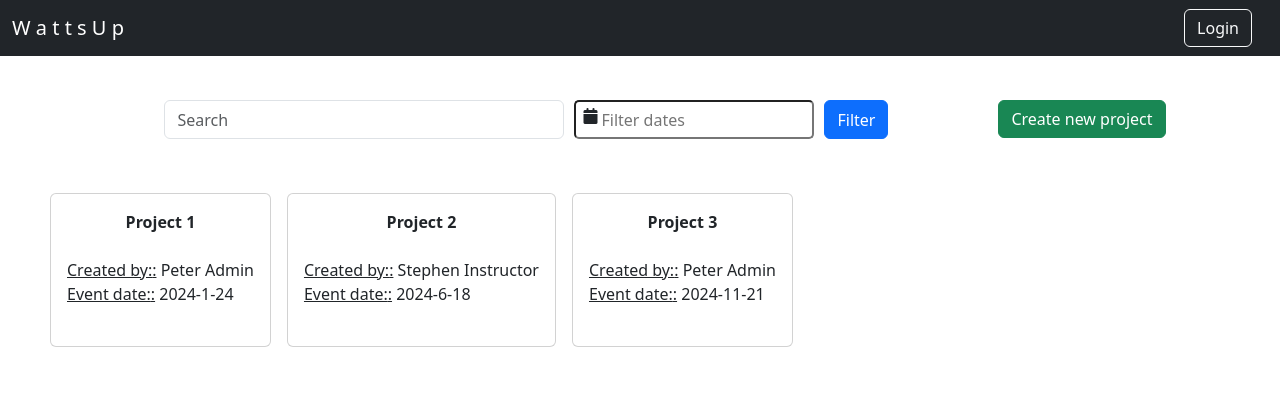
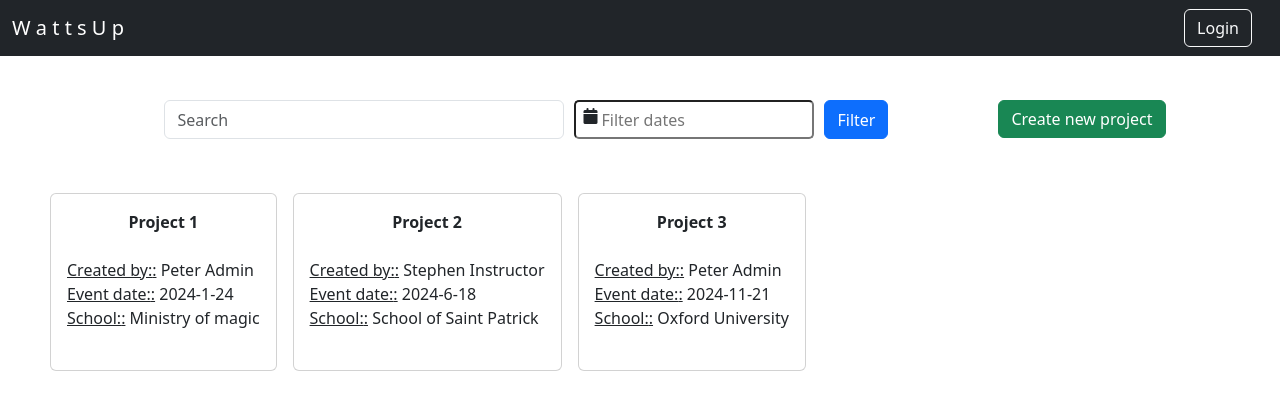
Before and after one commit to matejkrsek/uu_wattsUp_FE_test, a React (Create React App) app: page / in a window 1280 px wide. Shown: the top 410 px of the page. Built offline with nearby package versions, Linux system fonts and the light colour scheme.

Commit message:
update create project

```diff
--- a/src/bricks/Card.js
+++ b/src/bricks/Card.js
@@ -19,6 +19,8 @@ function Tile({ project, users }) {
           <u>{"Created by:"}:</u> {createdByUser ? createdByUser.name : "Unknown"}
           <br />
           <u>{"Event date:"}:</u> {project.date}
+          <br />
+          <u>{"School:"}:</u> {project.school}
         </div>
         <br />
       </Card.Body>
--- a/src/mockData/projects.json
+++ b/src/mockData/projects.json
@@ -3,7 +3,7 @@
     "id": "123",
     "name": "Project 1",
     "date": "2024-1-24",
-    "school": "School beta ",
+    "school": "Ministry of magic",
     "description": "Brief description of the project",
     "createdBy": "111",
     "student": "333",
@@ -15,7 +15,7 @@
     "id": "456",
     "name": "Project 2",
     "date": "2024-6-18",
-    "school": "School gamaX",
+    "school": "School of Saint Patrick",
     "description": "Brief description of the project",
     "createdBy": "222",
     "student": "333",
@@ -27,7 +27,7 @@
     "id": "789",
     "name": "Project 3",
     "date": "2024-11-21",
-    "school": "School alfa",
+    "school": "Oxford University",
     "description": "Brief description of the project",
     "createdBy": "111",
     "student": "333",
```
